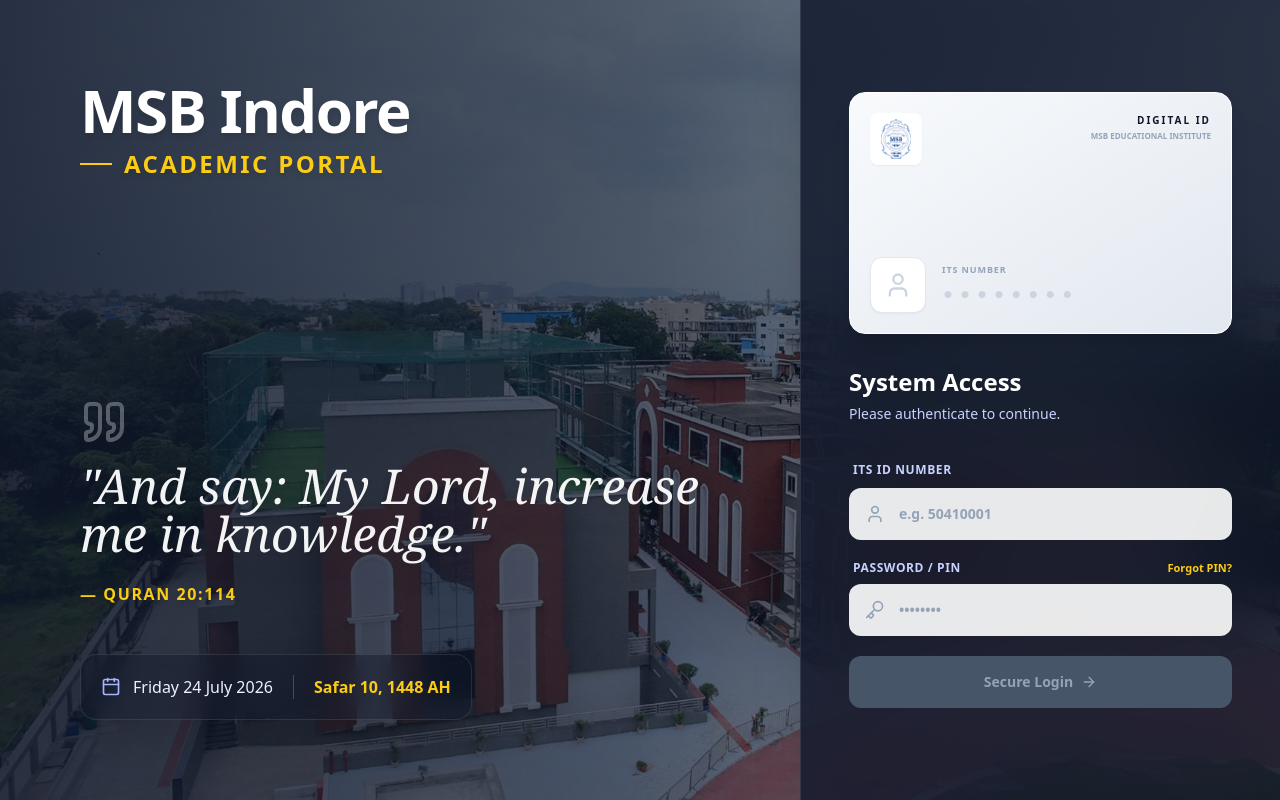
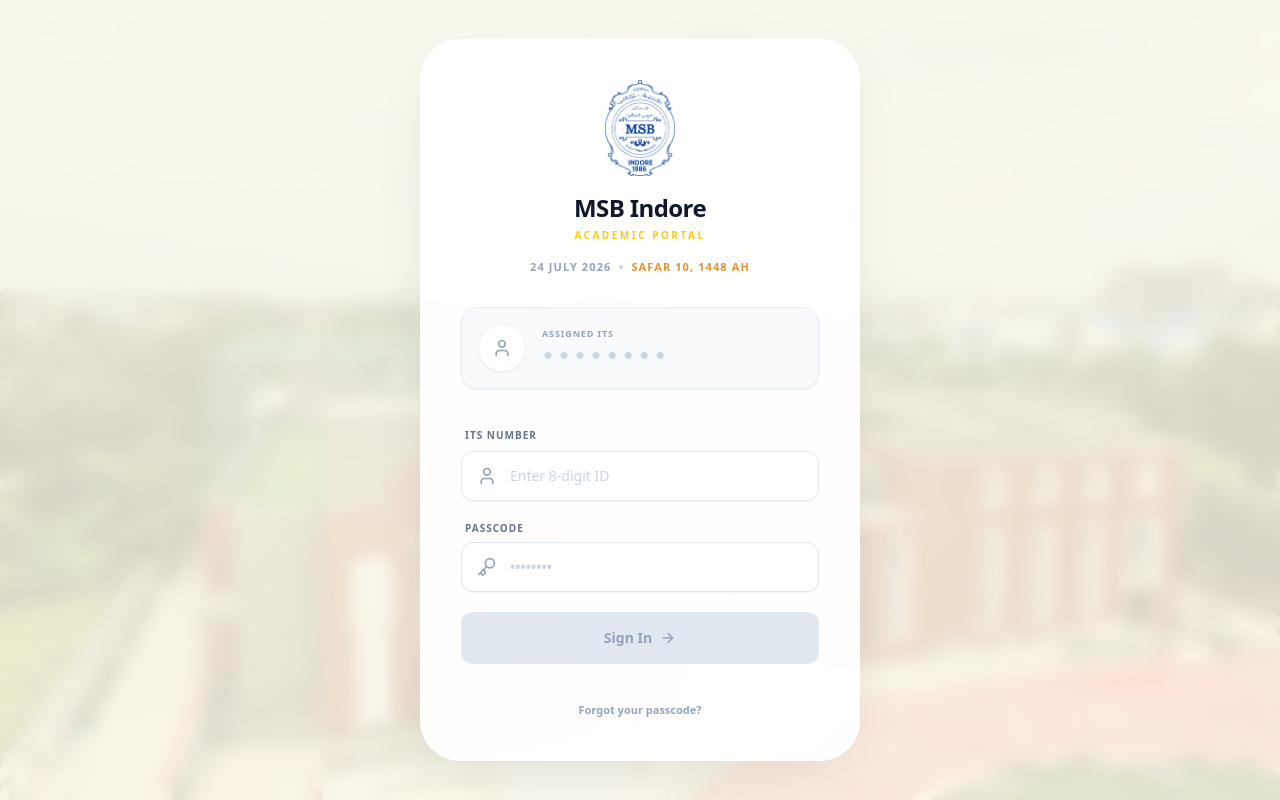
Before and after one commit to HusainSuksar/school-portal, a React (Vite) app: page /login in a window 1280 px wide. Built offline with nearby package versions, Linux system fonts and the light colour scheme.

Commit message:
Refactor login page layout and enhance UI elements with updated date display

```diff
--- a/src/pages/Login.jsx
+++ b/src/pages/Login.jsx
@@ -1,6 +1,6 @@
 // src/pages/Login.jsx
 import React, { useState, useEffect } from 'react';
-import { Key, User, ArrowRight, AlertCircle, Calendar as CalendarIcon, Quote } from 'lucide-react';
+import { Key, User, ArrowRight, AlertCircle } from 'lucide-react';
 import { useNavigate } from 'react-router-dom';
 import { supabase } from '../lib/supabase';
 
@@ -12,14 +12,13 @@ export default function Login() {
   const [dates, setDates] = useState({ gregorian: '', hijri: '' });
   const navigate = useNavigate();
 
-  // Generate live localized dates
+  // Generate localized academic dates
   useEffect(() => {
     const today = new Date();
     const gregorian = today.toLocaleDateString('en-GB', {
-      weekday: 'long', day: 'numeric', month: 'long', year: 'numeric'
+      day: 'numeric', month: 'long', year: 'numeric'
     });
 
-    // Using standard browser Intl formatter for Islamic Calendar
     let hijri = '';
     try {
       const hijriFormatter = new Intl.DateTimeFormat('en-SA-u-ca-islamic', {
@@ -27,7 +26,7 @@ export default function Login() {
       });
       hijri = hijriFormatter.format(today);
     } catch (e) {
-      hijri = 'Islamic Calendar'; // Fallback if browser doesn't support it
+      hijri = 'Islamic Calendar';
     }
 
     setDates({ gregorian, hijri });
@@ -69,125 +68,84 @@ export default function Login() {
   };
 
   return (
-    <div className="relative min-h-[100dvh] w-screen flex flex-col md:flex-row font-sans overflow-x-hidden bg-school-navy">
+    <div className="min-h-[100dvh] w-screen flex items-center justify-center p-4 md:p-8 relative font-sans overflow-hidden">
 
-      {/* 1. Full-Screen Background Image Layer */}
+      {/* 1. Warm & Light Background Layer */}
       <div className="fixed inset-0 z-0">
         <img
           src="/MSB.jpeg"
           alt="MSB Indore Campus"
           className="w-full h-full object-cover object-center scale-105 animate-in fade-in duration-1000"
         />
-        {/* Gradient overlays to ensure text readability */}
-        <div className="absolute inset-0 bg-gradient-to-r from-school-navy/80 via-school-navy/50 to-transparent md:bg-school-navy/40"></div>
-        <div className="absolute inset-0 bg-gradient-to-t from-school-navy/90 md:from-transparent to-transparent"></div>
+        {/* Warm ivory frosted glass overlay instead of dark navy */}
+        <div className="absolute inset-0 bg-amber-50/85 backdrop-blur-[8px]"></div>
       </div>
 
-      {/* 2. Left Pane: The Academic Lobby (Visible prominently on desktop, stacked on mobile) */}
-      <div className="relative z-10 flex-1 flex flex-col justify-between p-6 md:p-12 lg:p-20 text-white min-h-[40vh] md:min-h-screen pb-12 md:pb-20">
+      {/* 2. Elegant, Centered Ivory Card */}
+      <div className="relative z-10 w-full max-w-[440px] bg-white/95 backdrop-blur-2xl rounded-[2.5rem] shadow-[0_20px_60px_-15px_rgba(0,0,0,0.1)] border border-white flex flex-col p-8 md:p-10 animate-in zoom-in-95 fade-in duration-500">
 
-        {/* Top: Branding & Title */}
-        <div className="animate-in slide-in-from-top-8 duration-700 fade-in">
-          <h1 className="text-3xl md:text-5xl lg:text-6xl font-black tracking-tight drop-shadow-lg mb-2">MSB Indore</h1>
-          <div className="flex items-center gap-3">
-            <div className="h-0.5 w-8 bg-school-yellow"></div>
-            <p className="text-lg md:text-xl lg:text-2xl text-school-yellow font-bold uppercase tracking-widest drop-shadow-md">Academic Portal</p>
+        {/* Header: Official Letterhead Styling */}
+        <div className="flex flex-col items-center mb-8">
+          <img
+            src="/MSB%20INDORE%20logo.jpeg"
+            alt="MSB Logo"
+            className="w-24 h-24 object-contain mix-blend-multiply mb-4"
+          />
+          <h1 className="text-2xl font-bold text-school-navy tracking-tight text-center">MSB Indore</h1>
+          <p className="text-[10px] font-black tracking-[0.25em] text-school-yellow uppercase mt-1">Academic Portal</p>
+
+          <div className="mt-4 flex items-center gap-2 text-[11px] font-bold text-slate-400 uppercase tracking-widest">
+            <span>{dates.gregorian}</span>
+            <span className="w-1 h-1 rounded-full bg-slate-300"></span>
+            <span className="text-amber-600/80">{dates.hijri}</span>
           </div>
         </div>
 
-        {/* Bottom: Quote & Date Display */}
-        <div className="max-w-2xl mt-auto pt-8 md:pt-0 animate-in slide-in-from-left-8 duration-1000 fade-in delay-300">
-          <Quote className="w-8 h-8 md:w-12 md:h-12 text-white/30 mb-4" />
-          <p className="text-2xl md:text-4xl lg:text-5xl font-serif italic leading-snug mb-4 md:mb-6 drop-shadow-xl text-white/95">
-            "And say: My Lord, increase me in knowledge."
-          </p>
-          <p className="text-sm md:text-base text-school-yellow font-bold tracking-widest uppercase drop-shadow-md">
-            — Quran 20:114
-          </p>
-
-          {/* Live Academic Dates */}
-          <div className="mt-8 md:mt-12 flex flex-col sm:flex-row gap-3 md:gap-5 text-sm md:text-base bg-school-navy/40 backdrop-blur-md p-4 md:p-5 rounded-2xl border border-white/10 w-fit shadow-2xl">
-            <div className="flex items-center gap-3">
-              <CalendarIcon className="w-5 h-5 text-indigo-300" />
-              <span className="font-medium text-indigo-50">{dates.gregorian}</span>
+        {/* Minimalist Smart ID Visual */}
+        <div className="w-full bg-slate-50 border border-slate-200/70 rounded-2xl p-4 flex items-center gap-4 mb-8 shadow-sm">
+          <div className="w-12 h-12 bg-white rounded-full flex items-center justify-center border border-slate-100 shadow-sm shrink-0">
+            <User className="w-5 h-5 text-slate-400" />
           </div>
-            <div className="hidden sm:block w-px h-auto bg-white/20"></div>
-            <div className="flex items-center gap-3 text-school-yellow font-bold">
-              <span>{dates.hijri}</span>
-            </div>
-          </div>
-        </div>
-      </div>
-
-      {/* 3. Right Pane: Frosted Glass Sidebar & Login Form */}
-      <div className="relative z-20 w-full md:w-[420px] lg:w-[480px] flex-shrink-0 bg-white/10 md:bg-school-navy/80 backdrop-blur-2xl border-l border-white/10 flex flex-col justify-center rounded-t-[2.5rem] md:rounded-none shadow-[0_-20px_50px_rgba(0,0,0,0.3)] md:shadow-2xl overflow-y-auto">
-
-        <div className="p-8 md:p-10 lg:p-12 h-full flex flex-col justify-center">
-
-          {/* THE DIGITAL SMART ID INTERACTION */}
-          <div className="w-full aspect-[1.58] bg-gradient-to-br from-slate-50 to-slate-200 rounded-2xl shadow-xl border border-white p-5 flex flex-col justify-between mb-8 transform transition-all duration-300 hover:scale-[1.02] relative overflow-hidden group">
-            {/* Glass glare effect */}
-            <div className="absolute inset-0 bg-gradient-to-tr from-white/0 via-white/50 to-white/0 translate-x-[-100%] group-hover:translate-x-[100%] transition-transform duration-1000 pointer-events-none"></div>
-
-            <div className="flex justify-between items-start relative z-10">
-              <div className="bg-white p-1.5 rounded-lg shadow-sm">
-                <img src="/MSB%20INDORE%20logo.jpeg" alt="MSB Logo" className="w-10 h-10 object-contain" />
-              </div>
-              <div className="text-right">
-                <p className="text-[10px] font-black text-school-navy uppercase tracking-[0.2em]">Digital ID</p>
-                <p className="text-[8px] font-bold text-slate-400 uppercase mt-0.5">MSB Educational Institute</p>
-              </div>
-            </div>
-
-            <div className="flex items-end gap-4 relative z-10">
-              <div className="w-14 h-14 bg-white rounded-xl shadow-sm border border-slate-200 flex items-center justify-center text-slate-300 shrink-0">
-                <User className="w-7 h-7" />
-              </div>
-              <div className="flex-1 pb-1">
-                <p className="text-[9px] font-bold text-slate-400 uppercase tracking-widest mb-1">ITS Number</p>
-                <p className={`font-mono text-xl tracking-[0.25em] font-bold transition-colors ${itsNumber ? 'text-school-navy' : 'text-slate-300'}`}>
+          <div>
+            <p className="text-[9px] font-bold text-slate-400 uppercase tracking-widest mb-0.5">Assigned ITS</p>
+            <p className={`font-mono text-xl tracking-[0.2em] font-bold ${itsNumber ? 'text-school-navy' : 'text-slate-300'}`}>
               {itsNumber || '••••••••'}
             </p>
           </div>
         </div>
-          </div>
-
-          <div className="mb-8 text-center md:text-left">
-            <h3 className="text-2xl font-bold text-white">System Access</h3>
-            <p className="text-indigo-200 text-sm mt-1.5 font-medium">Please authenticate to continue.</p>
-          </div>
 
         {authError && (
-            <div className="mb-6 bg-red-500/10 border border-red-500/50 p-4 rounded-xl flex items-start gap-3 backdrop-blur-sm">
-              <AlertCircle className="w-5 h-5 text-red-400 flex-shrink-0 mt-0.5" />
-              <p className="text-sm font-bold text-red-200 leading-tight">{authError}</p>
+          <div className="mb-6 bg-red-50 border border-red-100 p-4 rounded-xl flex items-start gap-3">
+            <AlertCircle className="w-5 h-5 text-red-500 flex-shrink-0 mt-0.5" />
+            <p className="text-sm font-bold text-red-700 leading-tight">{authError}</p>
           </div>
         )}
 
-          <form onSubmit={handleLogin} className="space-y-5">
-            <div className="space-y-2">
-              <label className="text-xs font-bold text-indigo-200 uppercase tracking-wider ml-1">ITS ID Number</label>
+        {/* Elegant Form */}
+        <form onSubmit={handleLogin} className="space-y-5 w-full">
+
+          <div className="space-y-1.5">
+            <label className="text-[10px] font-bold text-slate-500 uppercase tracking-widest ml-1">ITS Number</label>
             <div className="relative group">
-                <User className="w-5 h-5 absolute left-4 top-1/2 -translate-y-1/2 text-slate-400 group-focus-within:text-indigo-500 transition-colors" />
+              <User className="w-5 h-5 absolute left-4 top-1/2 -translate-y-1/2 text-slate-400 group-focus-within:text-school-yellow transition-colors" />
               <input
                 type="text"
                 required
                 value={itsNumber}
                 onChange={(e) => setItsNumber(e.target.value)}
-                  placeholder="e.g. 50410001"
+                placeholder="Enter 8-digit ID"
                 autoComplete="username"
-                  className="w-full pl-12 pr-4 py-3.5 bg-white/90 focus:bg-white border-2 border-transparent rounded-xl text-sm font-bold text-school-navy focus:outline-none focus:border-indigo-400 focus:ring-4 focus:ring-indigo-500/20 transition-all placeholder:text-slate-400"
+                className="w-full pl-12 pr-4 py-3.5 bg-white border border-slate-200 rounded-xl text-sm font-bold text-school-navy focus:outline-none focus:border-school-yellow focus:ring-4 focus:ring-school-yellow/10 transition-all shadow-sm placeholder:text-slate-300 placeholder:font-medium"
               />
             </div>
           </div>
 
-            <div className="space-y-2">
+          <div className="space-y-1.5">
             <div className="flex justify-between items-center ml-1">
-                <label className="text-xs font-bold text-indigo-200 uppercase tracking-wider">Password / PIN</label>
-                <a href="#" className="text-[11px] font-bold text-school-yellow hover:text-yellow-300 transition-colors">Forgot PIN?</a>
+              <label className="text-[10px] font-bold text-slate-500 uppercase tracking-widest">Passcode</label>
             </div>
             <div className="relative group">
-                <Key className="w-5 h-5 absolute left-4 top-1/2 -translate-y-1/2 text-slate-400 group-focus-within:text-indigo-500 transition-colors" />
+              <Key className="w-5 h-5 absolute left-4 top-1/2 -translate-y-1/2 text-slate-400 group-focus-within:text-school-yellow transition-colors" />
               <input
                 required
                 placeholder="••••••••"
@@ -195,7 +153,7 @@ export default function Login() {
                 value={password}
                 onChange={(e) => setPassword(e.target.value)}
                 autoComplete="current-password"
-                  className="w-full pl-12 pr-4 py-3.5 bg-white/90 focus:bg-white border-2 border-transparent rounded-xl text-sm font-bold text-school-navy focus:outline-none focus:border-indigo-400 focus:ring-4 focus:ring-indigo-500/20 transition-all placeholder:text-slate-400"
+                className="w-full pl-12 pr-4 py-3.5 bg-white border border-slate-200 rounded-xl text-sm font-bold text-school-navy focus:outline-none focus:border-school-yellow focus:ring-4 focus:ring-school-yellow/10 transition-all shadow-sm placeholder:text-slate-300"
               />
             </div>
           </div>
@@ -203,19 +161,23 @@ export default function Login() {
           <button
             type="submit"
             disabled={isLoading || !itsNumber || !password}
-              className="w-full mt-8 flex items-center justify-center gap-2 bg-indigo-600 hover:bg-indigo-500 text-white py-4 rounded-xl text-sm font-bold transition-all shadow-[0_0_20px_rgba(79,70,229,0.3)] disabled:bg-slate-600 disabled:text-slate-400 disabled:shadow-none disabled:cursor-not-allowed group"
+            className="w-full mt-6 flex items-center justify-center gap-2 bg-school-navy hover:bg-slate-800 text-white py-4 rounded-xl text-sm font-bold transition-all shadow-lg disabled:bg-slate-200 disabled:text-slate-400 disabled:shadow-none disabled:cursor-not-allowed group"
           >
             {isLoading ? (
-                <div className="w-6 h-6 border-2 border-white/30 border-t-white rounded-full animate-spin"></div>
+              <div className="w-5 h-5 border-2 border-slate-400 border-t-white rounded-full animate-spin"></div>
             ) : (
               <>
-                  Secure Login <ArrowRight className="w-4 h-4 group-hover:translate-x-1 transition-transform" />
+                Sign In <ArrowRight className="w-4 h-4 group-hover:translate-x-1 transition-transform" />
               </>
             )}
           </button>
+
         </form>
 
+        <div className="mt-8 text-center w-full">
+          <a href="#" className="text-[11px] font-bold text-slate-400 hover:text-school-navy transition-colors">Forgot your passcode?</a>
         </div>
+
       </div>
     </div>
   );
```
Lines whose indentation alone changed are shown as unchanged.
